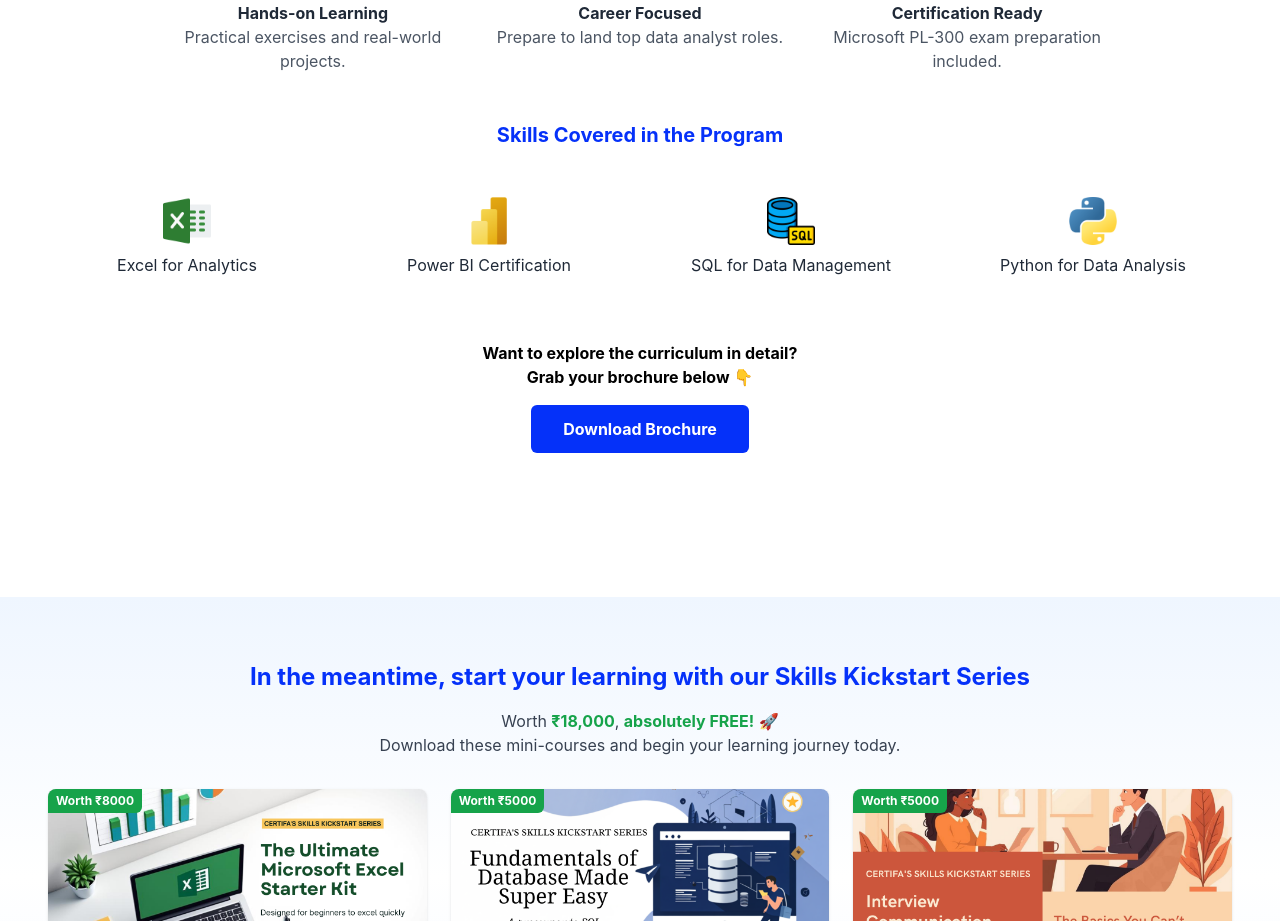
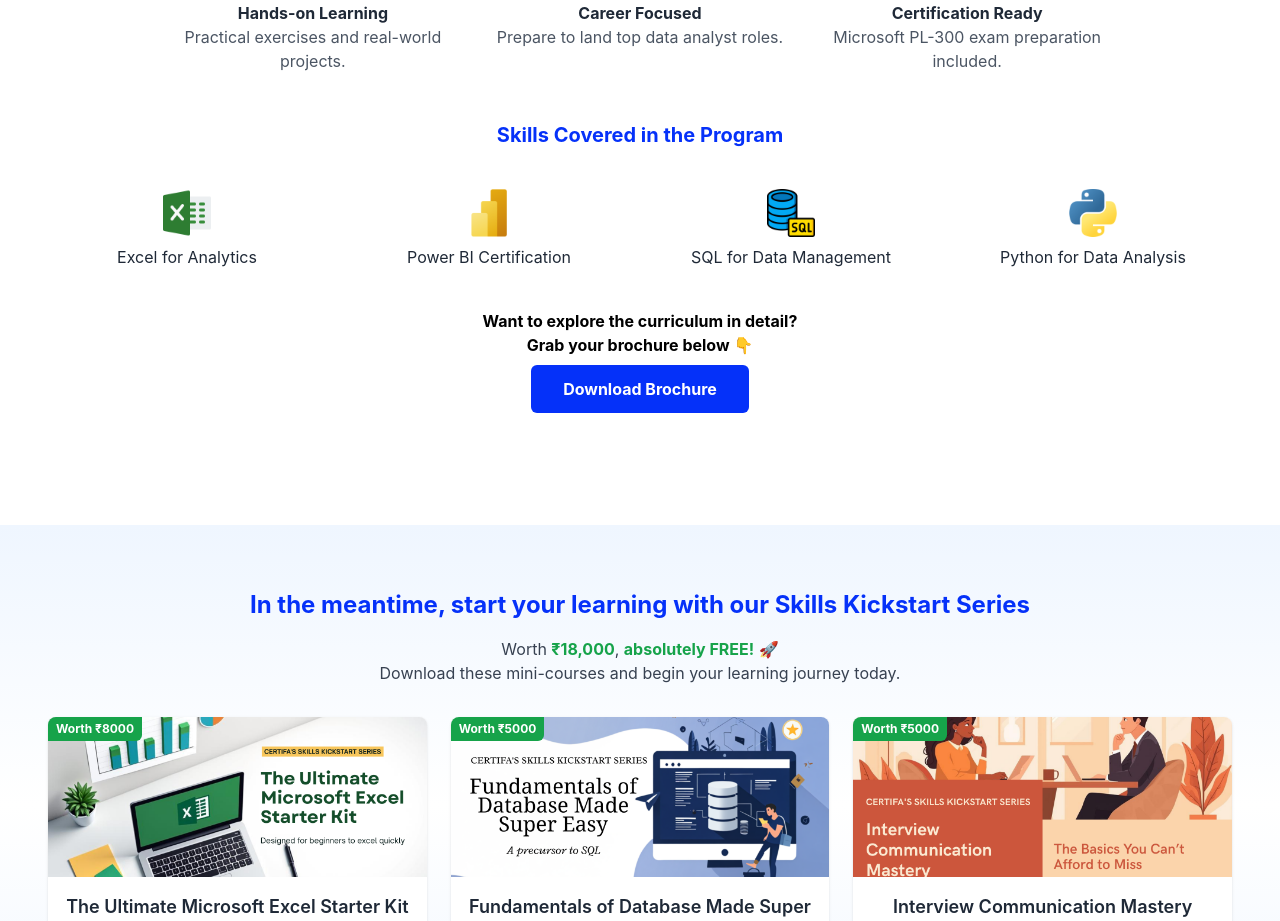
Before and after one commit to sanjeev699/certifa_rebel, a React (Create React App) app: page / in a window 1280 px wide. Shown: the part 4640-5561 px from the top of the page. Built offline with nearby package versions, Linux system fonts and the light colour scheme.

Commit message:
Update ProgramDetailsSection.jsx

```diff
--- a/src/components/ProgramDetailsSection.jsx
+++ b/src/components/ProgramDetailsSection.jsx
@@ -84,8 +84,8 @@ const ProgramDetailsSection = () => {
       </div>
 
 {/* Skills Covered */}
-<div className="max-w-7xl mx-auto px-6 md:px-12 mt-12 mb-16"> {/* added mt-12 for spacing from USP */}
-  <h2 className="text-lg md:text-xl font-bold text-center text-brandBlue mb-8">
+<div className="max-w-7xl mx-auto px-6 md:px-12 mt-12 mb-8"> {/* reduced mb from 16 -> 8 */}
+  <h2 className="text-lg md:text-xl font-bold text-center text-brandBlue mb-6"> {/* reduced mb-8 -> 6 */}
     Skills Covered in the Program
   </h2>
   <div className="grid grid-cols-1 sm:grid-cols-2 md:grid-cols-4 gap-6 justify-items-center">
@@ -100,13 +100,13 @@ const ProgramDetailsSection = () => {
     ))}
   </div>
 
-        <p className="text-center font-bold text-[#000000] mt-12 mb-2">
+  <p className="text-center font-bold text-[#000000] mt-6 mb-2"> {/* reduced mt-12 -> 6 */}
     Want to explore the curriculum in detail? <br />
     Grab your brochure below 👇
   </p>
 
   {/* Download Brochure Button */}
-        <div className="text-center mt-4">
+  <div className="text-center mt-2"> {/* reduced mt-4 -> 2 */}
     <button
       onClick={() => openModal("Data Analytics Pro Program- Power BI Certification Track", brochurePdf)}
       className="inline-block bg-brandBlue hover:bg-blue-700 text-white font-bold py-3 px-8 rounded-md transition duration-300"
@@ -115,6 +115,7 @@ const ProgramDetailsSection = () => {
     </button>
   </div>
 </div>
+
 
 
       {/* Lead Form Modal */}
```
Lines whose indentation alone changed are shown as unchanged.
